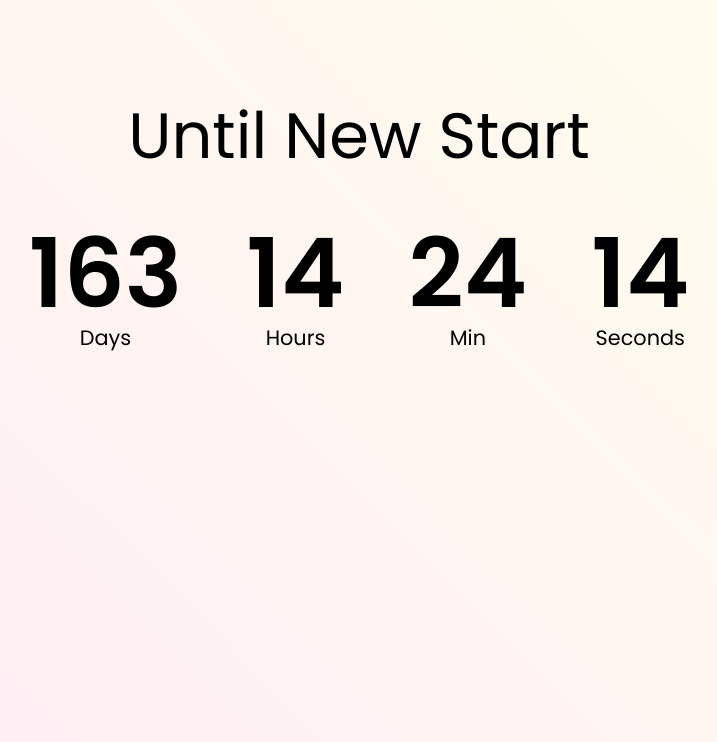
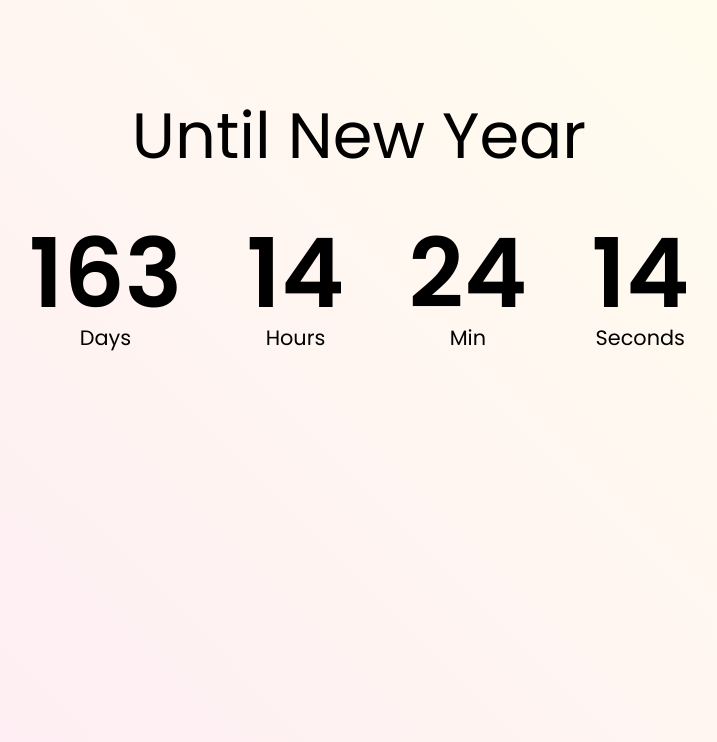
Before and after one commit to Noor-Ismot/Countdown-Timer, a plain HTML site: page index.html in a window 1280 px wide. Shown: the whole page, without its empty margins (281-998 px from the left). Drawn offline with Linux system fonts and the light colour scheme.

Commit message:
html updates

```diff
--- a/index.html
+++ b/index.html
@@ -12,7 +12,7 @@
 
 <body>
     <!--Headline Text-->
-    <h1>Until New Start</h1>
+    <h1>Until New Year</h1>
 
     <!--Countdown container-->
     <div class="countdown-container">
```
